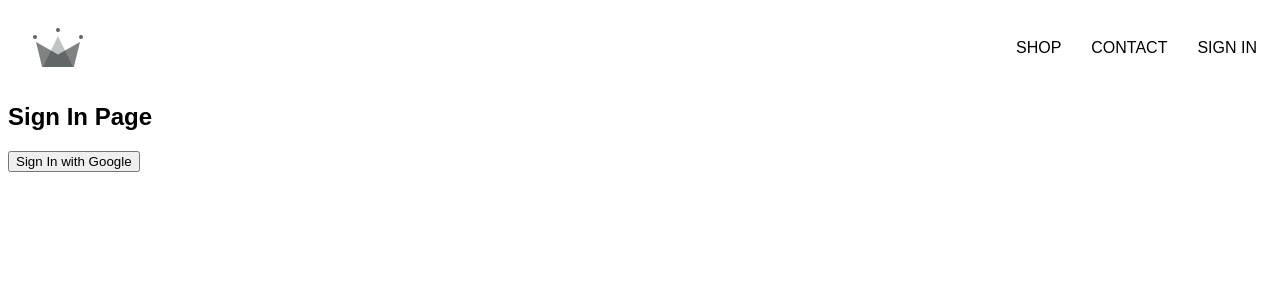
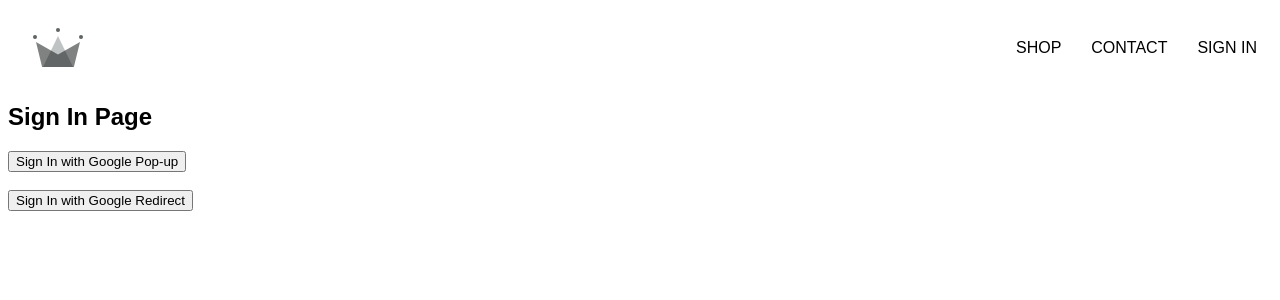
Before and after one commit to mgastonportillo/ztm-react-capstone-ecommerce, a React (Vite) app: page /sign-in in a window 1280 px wide. Shown: the top 300 px of the page. Built offline with nearby package versions, Linux system fonts and the light colour scheme; a web font is replaced by a local one.

Commit message:
added google sign in method with redirect

```diff
--- a/src/routes/sign-in/sign-in.component.jsx
+++ b/src/routes/sign-in/sign-in.component.jsx
@@ -1,9 +1,22 @@
+import { useEffect } from "react";
+import { getRedirectResult } from "firebase/auth";
 import {
+	auth,
 	signInWithGooglePopup,
+	signInWithGoogleRedirect,
 	createUserDocumentFromAuth,
 } from "../../utils/firebase/firebase.utils";
 
 const SignIn = () => {
+	useEffect(() => {
+		(async () => {
+			const response = await getRedirectResult(auth);
+			if (response) {
+				const userDocRef = await createUserDocumentFromAuth(response.user);
+			}
+		})();
+	}, []);
+
 	const logGoogleUser = async () => {
 		const { user } = await signInWithGooglePopup();
 		const userDocRef = await createUserDocumentFromAuth(user);
@@ -12,7 +25,12 @@
 	return (
 		<div>
 			<h2>Sign In Page</h2>
-			<button onClick={logGoogleUser}>Sign In with Google</button>
+			<button onClick={logGoogleUser}>Sign In with Google Pop-up</button>
+			<br />
+			<br />
+			<button onClick={signInWithGoogleRedirect}>
+				Sign In with Google Redirect
+			</button>
 		</div>
 	);
 };
--- a/src/utils/firebase/firebase.utils.js
+++ b/src/utils/firebase/firebase.utils.js
@@ -29,6 +29,10 @@
 	return signInWithPopup(auth, provider);
 };
 
+export const signInWithGoogleRedirect = () => {
+	return signInWithRedirect(auth, provider);
+};
+
 export const db = getFirestore();
 
 export const createUserDocumentFromAuth = async (userAuth) => {
```
